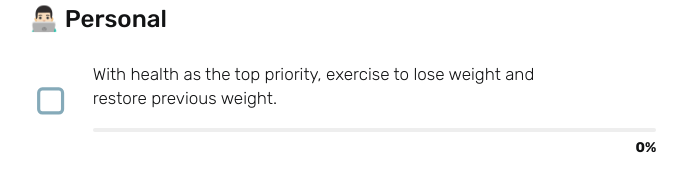
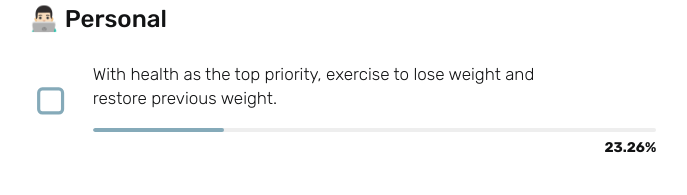
Before and after one commit to LQYld/promise-of-the-new-year, a Nuxt app: page /2024 in a window 1280 px wide. Shown: the part 1780-1975 px from the top of the page, without its empty margins (99-786 px from the left). Built offline with nearby package versions, Linux system fonts and the light colour scheme.

Commit message:
feat: Update progress data

```diff
--- a/pages/2024/components/FlagLIst/index.vue
+++ b/pages/2024/components/FlagLIst/index.vue
@@ -215,11 +215,12 @@ h3 {
 }
 
 .box-progress {
-  width: 50%;
-  background-color: #4f3ff0;
+  width: 0%;
+  background-color: rgba(133, 170, 185, 1);
   display: block;
   height: 4px;
   border-radius: 6px;
+  transition:  all 5s linear;
 }
 
 .box-progress-percentage {
--- a/pages/2024/index.vue
+++ b/pages/2024/index.vue
@@ -89,7 +89,7 @@ const personalFlag = {
   flagList: [
     {
       value: "With health as the top priority, exercise to lose weight and restore previous weight.",
-      percentage: 0
+      percentage: 23.26
     },
     {
       value: "Publish more than 50 articles externally, with no restrictions on topics, in order to acquire a small number of subscribers.",
@@ -117,7 +117,7 @@ const personalFlag = {
     },
     {
       value: "Strive to submit code on GitHub every day and turn all contribution values in 2024 green.",
-      percentage: 0
+      percentage: 1.91
     },
     {
       value: "Finish learning the source code of Vue and React, and submit more than 10 technical PRs in the open source community, with no restrictions on projects.",
```
